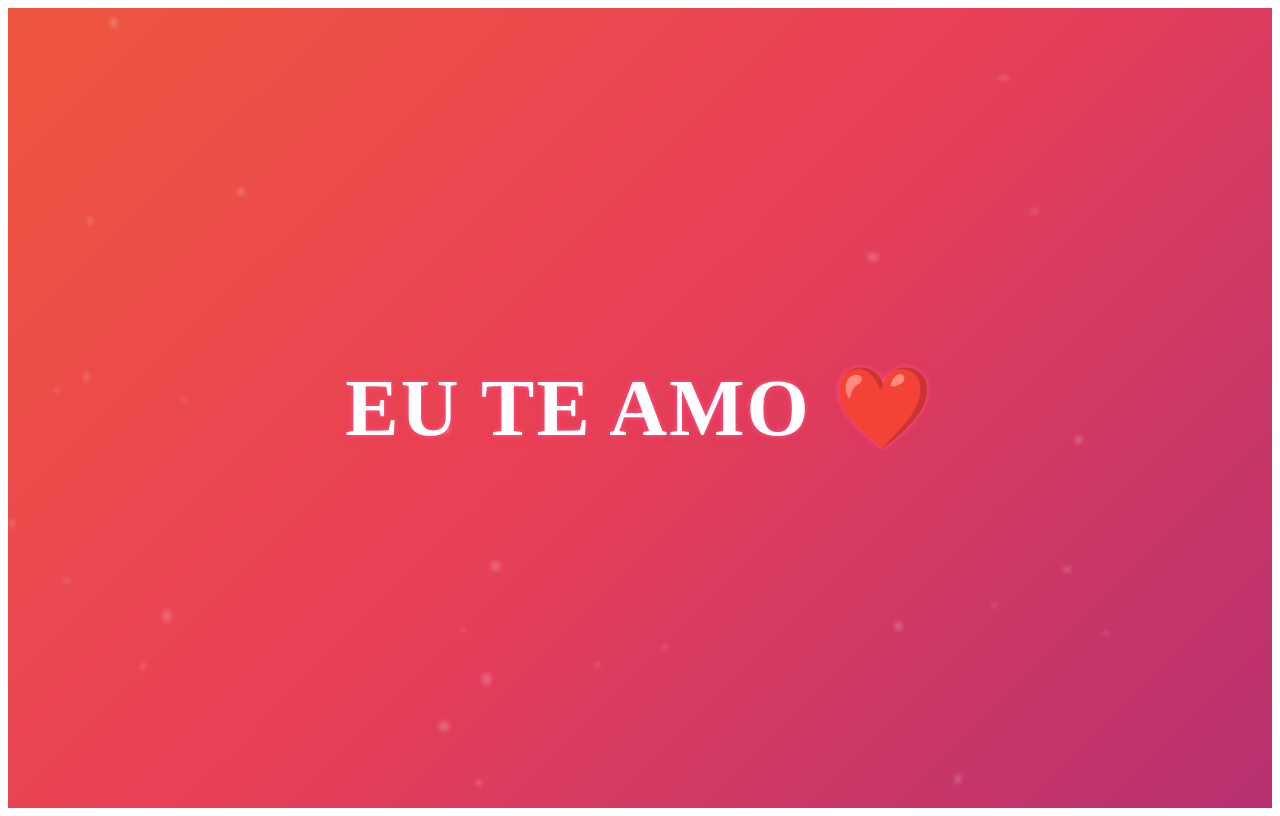
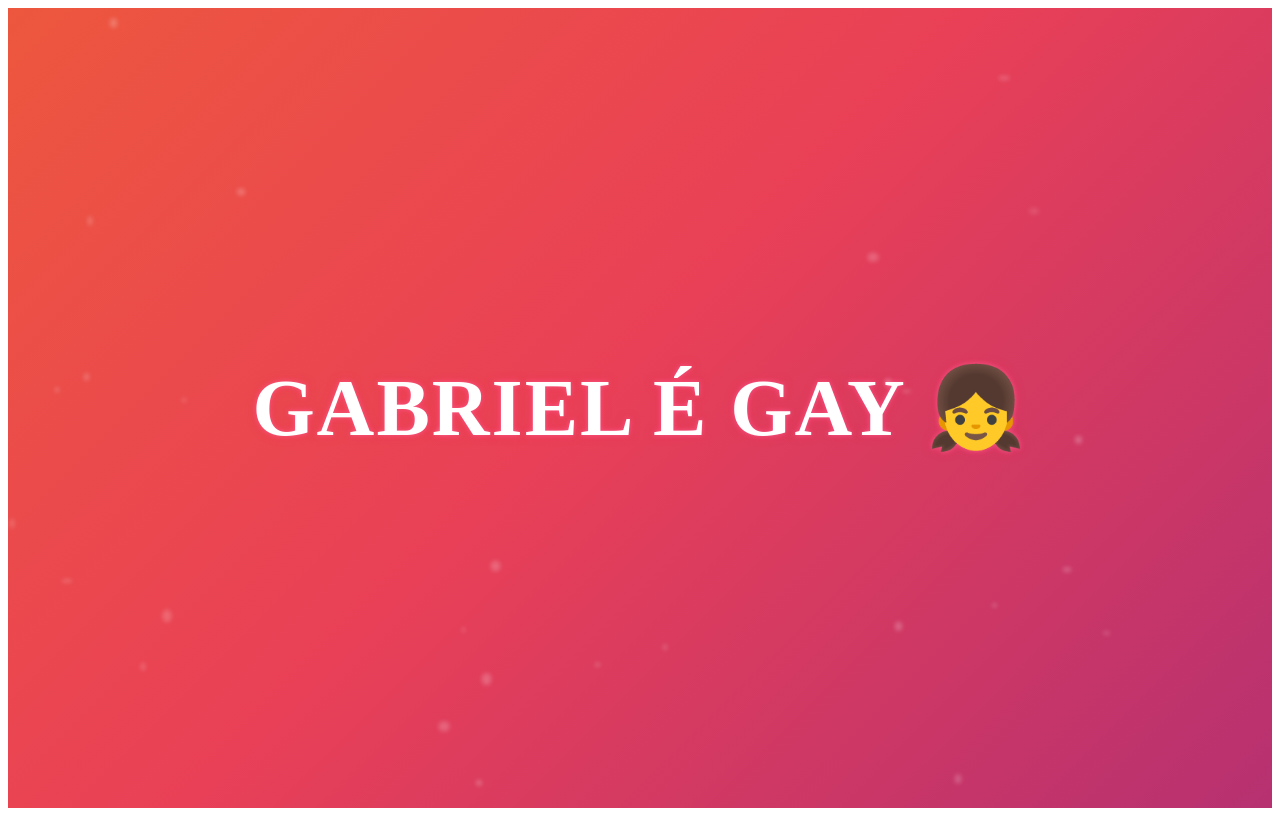
Before and after one commit to bielcarvalhoz/tab-news, a Next.js app: page / in a window 1280 px wide. Built offline with nearby package versions, Linux system fonts and the light colour scheme.

Commit message:
alterando mensagem

```diff
--- a/pages/index.js
+++ b/pages/index.js
@@ -98,7 +98,7 @@ export default function Home() {
 
             {/* Mensagem super profissional */}
             <Message>
-                Eu te amo <Heart>❤️</Heart>
+                Gabriel é gay <Heart>👧</Heart>
             </Message>
         </Background>
     );
```
